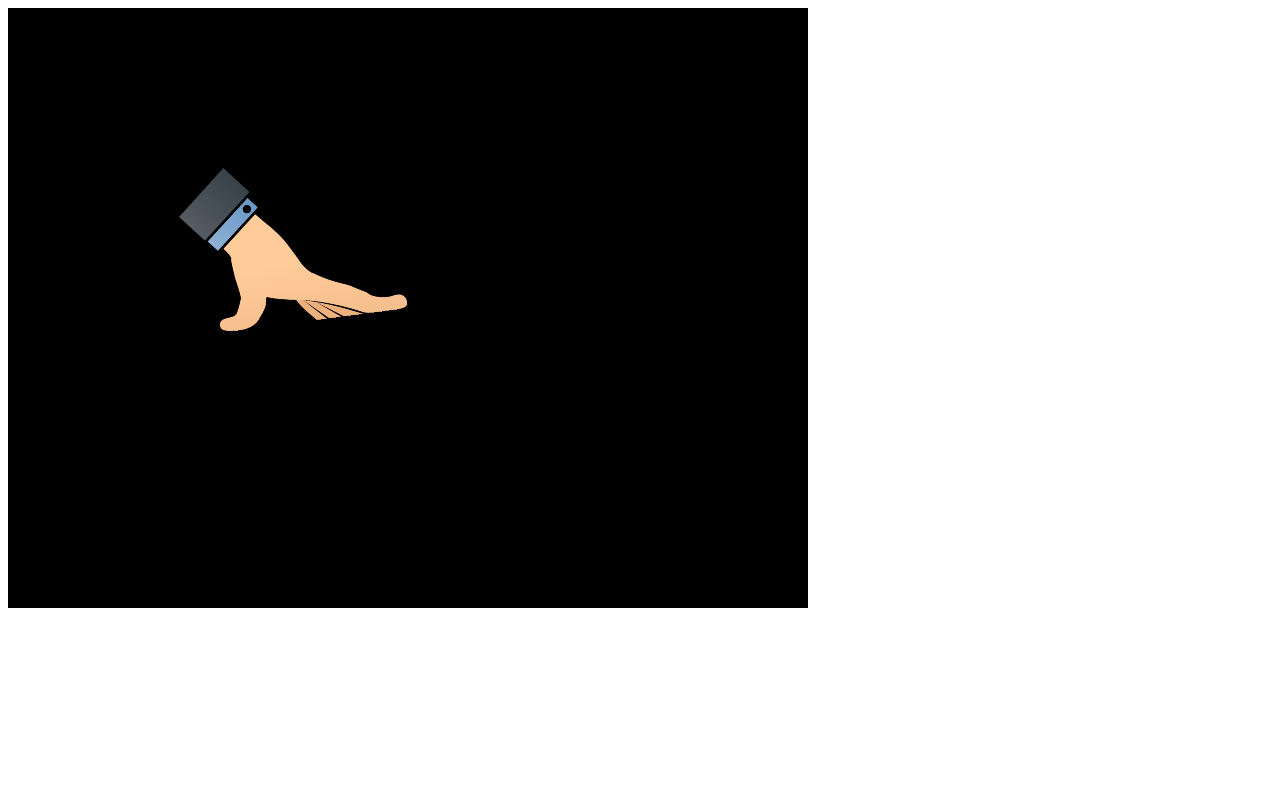
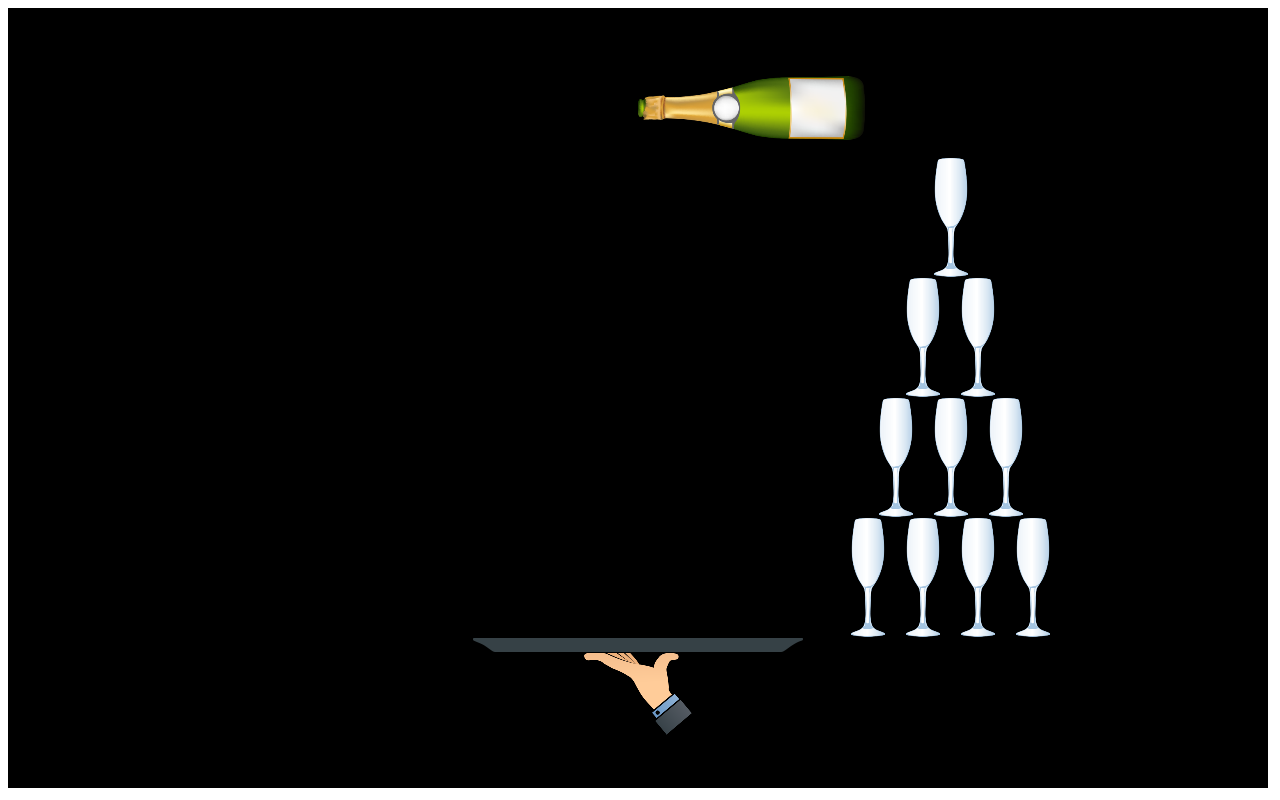
Before and after one commit to Galavantier/bubbly, a plain HTML site: page index.html in a window 1280 px wide. Drawn offline with Linux system fonts and the light colour scheme.

Commit message:
Working ECS system that renders with Pixi.js

```diff
--- a/index.html
+++ b/index.html
@@ -14,6 +14,10 @@
 
 <body>
   <script src="lib/pixi-js/pixi.min.js"></script>
+  <script src="src/ECS.js"></script>
+  <script src="src/components.js"></script>
+  <script src="src/assemblages.js"></script>
+  <script src="src/systems.js"></script>
   <script src="src/main.js"></script>
 </body>
 </html>
--- /dev/null
+++ b/src/ECS.js
@@ -0,0 +1,85 @@
+window.ECS = {};
+
+ECS.Entity = function Entity(){
+  // Generate a pseudo random ID
+  this.id = (+new Date()).toString(16) +
+  (Math.random() * 100000000 | 0).toString(16) +
+  ECS.Entity.prototype._count;
+
+  // increment counter
+  ECS.Entity.prototype._count++;
+
+  // The component data will live in this object
+  this.components = {};
+
+  return this;
+};
+// keep track of entities created
+ECS.Entity.prototype._count = 0;
+
+ECS.Entity.prototype.addComponent = function addComponent ( component ){
+  // Add component data to the entity
+  // NOTE: The component must have a name property (which is defined as
+  // a prototype protoype of a component function)
+  this.components[component.name] = component;
+  return this;
+};
+
+ECS.Entity.prototype.removeComponent = function removeComponent ( component ){
+  // Remove component data by removing the reference to it.
+  // Allows either a component function or a string of a component name to be
+  // passed in
+  var name = componentName; // assume a string was passed in
+
+  if(typeof componentName === 'function'){
+    // get the name from the prototype of the passed component function
+    name = componentName.prototype.name;
+  }
+
+  // Remove component data by removing the reference to it
+  delete this.components[name];
+  return this;
+};
+
+ECS.Entity.prototype.print = function print () {
+  // Function to print / log information about the entity
+  console.log(JSON.stringify(this, null, 4));
+  return this;
+};
+
+ECS.Components = {};
+ECS.Component = function Component(name, constructor) {
+  var component = function(){
+    constructor.call(this);
+    return this;
+  };
+  component.prototype.name = name;
+  ECS.Components[name] = component;
+  return component;
+};
+
+ECS.Systems = {};
+ECS.System = function System(name, components, systemStepFunc, systemInitFunc) {
+
+  var hasNecessaryComponents = function(entity) {
+    //The entity must have ALL components that this system requires.
+    for(var i = components.length - 1; i >= 0; i--) {
+      if(typeof entity.components[components[i]] === 'undefined') {
+        return false;
+      }
+    }
+    return true;
+  };
+
+  var procSystem = {
+    step: function(entity) { return ( hasNecessaryComponents(entity) ) ? systemStepFunc(entity) : false; },
+    init: function() { return false; }
+  };
+
+  if(typeof systemInitFunc != "undefined") {
+    procSystem.init = function(entity) { return ( hasNecessaryComponents(entity) ) ? systemInitFunc(entity) : false; };
+  }
+
+  ECS.Systems[name] = procSystem;
+  return procSystem;
+};
--- /dev/null
+++ b/src/assemblages.js
@@ -0,0 +1,9 @@
+ECS.Assemblages = {
+  PhysicalThing : function(entity) {
+    entity.addComponent( new ECS.Components.Position() );
+    entity.addComponent( new ECS.Components.Rotation() );
+    entity.addComponent( new ECS.Components.PhysicsShape() );
+    entity.addComponent( new ECS.Components.Sprite() );
+    return entity;
+  }
+};
--- /dev/null
+++ b/src/components.js
@@ -0,0 +1,56 @@
+var ecsVec2 = function() {
+  return {
+    x : 0,
+    y : 0
+  };
+};
+
+ECS.Component("Position", function(){
+  this.x = 0;
+  this.y = 0;
+});
+
+ECS.Component("Rotation", function(){
+  this.radians = 0;
+});
+
+ECS.Component("PhysicsShape", function(){
+  this.type = "";
+});
+
+ECS.Component("BoundingBox", function(){
+  this.width = 0;
+  this.height = 0;
+});
+
+ECS.Component("MouseControl", function(){
+  this.position = ecsVec2();
+  this.velocity = ecsVec2();
+  this.accel = ecsVec2();
+});
+
+ECS.Component("ParticleSystem", function(){
+  this.emitter = null;
+  this.offset = ecsVec2();
+  this.positions = null;
+});
+
+ECS.Component("Fillable", function(){
+  this.fillLevel = 0;
+});
+
+ECS.Component("AutoForce", function(){
+  this.forceType = "";
+});
+
+ECS.Component("Sprite", function(){
+  this.imgSrc = "";
+  this.scale = 0.4;
+  this.renderRef = null;
+  this.parent = null;
+});
+
+ECS.Component("Stage", function(){
+  this.renderRef = null;
+  this.root = null;
+});
--- a/src/main.js
+++ b/src/main.js
@@ -1,39 +1,191 @@
 (function () {
-    // You can use either `new PIXI.WebGLRenderer`, `new PIXI.CanvasRenderer`, or `PIXI.autoDetectRenderer`
-    // which will try to choose the best renderer for the environment you are in.
-    var renderer = new PIXI.autoDetectRenderer(800, 600);
 
-    // The renderer will create a canvas element for you that you can then insert into the DOM.
-    document.body.appendChild(renderer.view);
+  //Create All our Objects
+  window.game = {};
+  game.iterate = function(callback) {
+    for (var entity in this) {
+      if(entity !== "iterate") {
+        if(Array.isArray(this[entity])) {
+          for(var i = this[entity].length - 1; i >= 0; i--) {
+            callback(this[entity][i]);
+          }
+        } else {
+          callback(this[entity]);
+        }
+      }
+    }
+  };
 
-    // You need to create a root container that will hold the scene you want to draw.
-    var stage = new PIXI.Container();
+  game.world   = new ECS.Entity()
+                .addComponent( new ECS.Components.BoundingBox() )
+                .addComponent( new ECS.Components.Stage() );
 
-    // This creates a texture from a 'bunny.png' image.
-    var bunnyTexture = PIXI.Texture.fromImage("imgs/Hand.png");
-    var bunny = new PIXI.Sprite(bunnyTexture);
+  game.bottle  = ECS.Assemblages.PhysicalThing(new ECS.Entity())
+                   .addComponent( new ECS.Components.AutoForce() );
 
-    // Setup the position and scale of the bunny
-    bunny.position.x = 400;
-    bunny.position.y = 300;
+  game.fluid   = new ECS.Entity()
+                   .addComponent( new ECS.Components.ParticleSystem() );
 
-    bunny.scale.x = 0.5;
-    bunny.scale.y = 0.5;
+  game.tray    = ECS.Assemblages.PhysicalThing(new ECS.Entity());
 
-    // Add the bunny to the scene we are building.
-    stage.addChild(bunny);
+  game.hand    = ECS.Assemblages.PhysicalThing(new ECS.Entity())
+                   .addComponent( new ECS.Components.MouseControl() );
 
-    function animate() {
-        // start the timer for the next animation loop
-        requestAnimationFrame(animate);
+  //Init All Entities
+  game.world.components.BoundingBox.width = window.innerWidth - 20;
+  game.world.components.BoundingBox.height = window.innerHeight - 20;
 
-        // each frame we spin the bunny around a bit
-        bunny.rotation += 0.01;
+  var initComponents = function(entity, settings) {
+    entity.components.Sprite.imgSrc = settings.imgSrc;
+    entity.components.Position.x = settings.position.x;
+    entity.components.Position.y = settings.position.y;
+    entity.components.Rotation.radians = (typeof settings.rotation !== "undefined") ? settings.rotation : entity.components.Rotation.radians;
+    entity.components.Sprite.scale = (typeof settings.scale !== "undefined") ? settings.scale : entity.components.Sprite.scale;
+    entity.components.Sprite.parent = (typeof settings.parent !== "undefined") ? settings.parent : game.world;
+  };
 
-        // this is the main render call that makes pixi draw your container and its children.
-        renderer.render(stage);
+  var gameDims = game.world.components.BoundingBox;
+
+  initComponents(game.bottle, {
+    imgSrc : "ChampagneBottle.png",
+    position : {
+      x : gameDims.width / 2,
+      y : 100
+    },
+    rotation : Math.PI / -2
+  });
+
+  initComponents(game.tray, {
+    imgSrc : "Tray.png",
+    scale : 0.5,
+    position : {
+      x : (gameDims.width / 2),
+      y : gameDims.height - 150
     }
+  });
+  var trayBounds = {x: 750, y: 616, width: 396, height: 16.799999999999955, type: 1};
 
-    // kick off the animation loop (defined below)
-    animate();
+  initComponents(game.hand, {
+    imgSrc : "Hand.png",
+    scale : 0.25,
+    position : {
+      x : gameDims.width / 2,
+      y : gameDims.height - 135
+    }
+  });
+
+  game.glasses = [];
+  var i = 0;
+  var newGlass = null;
+
+  for(i = 4; i > 0; i--){
+    newGlass = ECS.Assemblages.PhysicalThing(new ECS.Entity())
+                      .addComponent( new ECS.Components.Fillable() );
+
+    initComponents(newGlass, {
+      imgSrc : "ChampagneGlass.png",
+      position : {
+        x : trayBounds.x + 55 + (i * 55),
+        y : gameDims.height - 270
+      }
+    });
+
+    game.glasses.push(newGlass);
+  }
+  for(i = 3; i > 0; i--){
+    newGlass = ECS.Assemblages.PhysicalThing(new ECS.Entity())
+                      .addComponent( new ECS.Components.Fillable() );
+
+    initComponents(newGlass, {
+      imgSrc : "ChampagneGlass.png",
+      position : {
+        x : trayBounds.x + 83 + (i * 55),
+        y : gameDims.height - 390
+      }
+    });
+
+    game.glasses.push(newGlass);
+  }
+  for(i = 2; i > 0; i--){
+    newGlass = ECS.Assemblages.PhysicalThing(new ECS.Entity())
+                      .addComponent( new ECS.Components.Fillable() );
+
+    initComponents(newGlass, {
+      imgSrc : "ChampagneGlass.png",
+      position : {
+        x : trayBounds.x + 110 + (i * 55),
+        y : gameDims.height - 510
+      }
+    });
+
+    game.glasses.push(newGlass);
+  }
+  for(i = 1; i > 0; i--){
+    newGlass = ECS.Assemblages.PhysicalThing(new ECS.Entity())
+                      .addComponent( new ECS.Components.Fillable() );
+
+    initComponents(newGlass, {
+      imgSrc : "ChampagneGlass.png",
+      position : {
+        x : trayBounds.x + 138 + (i * 55),
+        y : gameDims.height - 630
+      }
+    });
+
+    game.glasses.push(newGlass);
+  }
+
+  //Init All the Systems
+  for (var name in ECS.Systems) {
+    game.iterate(ECS.Systems[name].init);
+  }
+
+  console.log(game);
+
+  // Game Loop
+  var tick = function() {
+    requestAnimationFrame(tick);
+    for (var name in ECS.Systems) {
+      game.iterate(ECS.Systems[name].step);
+    }
+  };
+  tick();
+
+    // // You can use either `new PIXI.WebGLRenderer`, `new PIXI.CanvasRenderer`, or `PIXI.autoDetectRenderer`
+    // // which will try to choose the best renderer for the environment you are in.
+    // var renderer = new PIXI.autoDetectRenderer(800, 600);
+    //
+    // // The renderer will create a canvas element for you that you can then insert into the DOM.
+    // document.body.appendChild(renderer.view);
+    //
+    // // You need to create a root container that will hold the scene you want to draw.
+    // var stage = new PIXI.Container();
+    //
+    // // This creates a texture from a 'bunny.png' image.
+    // var bunnyTexture = PIXI.Texture.fromImage("imgs/Hand.png");
+    // var bunny = new PIXI.Sprite(bunnyTexture);
+    //
+    // // Setup the position and scale of the bunny
+    // bunny.position.x = 400;
+    // bunny.position.y = 300;
+    //
+    // bunny.scale.x = 0.5;
+    // bunny.scale.y = 0.5;
+    //
+    // // Add the bunny to the scene we are building.
+    // stage.addChild(bunny);
+    //
+    // function animate() {
+    //     // start the timer for the next animation loop
+    //     requestAnimationFrame(animate);
+    //
+    //     // each frame we spin the bunny around a bit
+    //     bunny.rotation += 0.01;
+    //
+    //     // this is the main render call that makes pixi draw your container and its children.
+    //     renderer.render(stage);
+    // }
+    //
+    // // kick off the animation loop (defined below)
+    // animate();
 })();
--- /dev/null
+++ b/src/systems.js
@@ -0,0 +1,56 @@
+//ECS.System(name, components, systemStepFunc, systemInitFunc)
+
+ecsPixiGetContainer = function(entity) {
+  if(typeof entity.components.Stage !== "undefined") {
+    return entity.components.Stage.root;
+  }
+  if(typeof entity.components.Sprite !== "undefined") {
+    return entity.components.Sprite.renderRef;
+  }
+  return null;
+};
+
+ECS.System("PIXIRenderStage", ["BoundingBox", "Stage"],
+  //Step
+  function(entity){
+    entity.components.Stage.renderRef.render(entity.components.Stage.root);
+  },
+  //Init
+  function(entity){
+    entity.components.Stage.renderRef = new PIXI.autoDetectRenderer(entity.components.BoundingBox.width, entity.components.BoundingBox.height);
+    entity.components.Stage.root = new PIXI.Container();
+
+    document.body.appendChild(entity.components.Stage.renderRef.view);
+  }
+);
+
+ECS.System("PIXIRenderSprite", ["Sprite", "Position", "Rotation"],
+  //Step
+  function(entity) {
+    entity.components.Sprite.renderRef.sprite.scale.x = entity.components.Sprite.scale;
+    entity.components.Sprite.renderRef.sprite.scale.y = entity.components.Sprite.scale;
+    entity.components.Sprite.renderRef.sprite.position.x = entity.components.Position.x;
+    entity.components.Sprite.renderRef.sprite.position.y = entity.components.Position.y;
+    entity.components.Sprite.renderRef.sprite.rotation = entity.components.Rotation.radians;
+  },
+  //Init
+  function(entity) {
+    entity.components.Sprite.renderRef = {};
+    entity.components.Sprite.renderRef.texture = PIXI.Texture.fromImage("imgs/" + entity.components.Sprite.imgSrc);
+    entity.components.Sprite.renderRef.sprite = new PIXI.Sprite(entity.components.Sprite.renderRef.texture);
+
+    // Set the Anchor to the center of the sprite.
+    entity.components.Sprite.renderRef.sprite.anchor.x = 0.5;
+    entity.components.Sprite.renderRef.sprite.anchor.x = 0.5;
+
+    entity.components.Sprite.renderRef.sprite.scale.x = entity.components.Sprite.scale;
+    entity.components.Sprite.renderRef.sprite.scale.y = entity.components.Sprite.scale;
+    entity.components.Sprite.renderRef.sprite.position.x = entity.components.Position.x;
+    entity.components.Sprite.renderRef.sprite.position.y = entity.components.Position.y;
+
+    var parent = ecsPixiGetContainer(entity.components.Sprite.parent);
+    if(parent !== null) {
+      parent.addChild(entity.components.Sprite.renderRef.sprite);
+    }
+  }
+);
```
